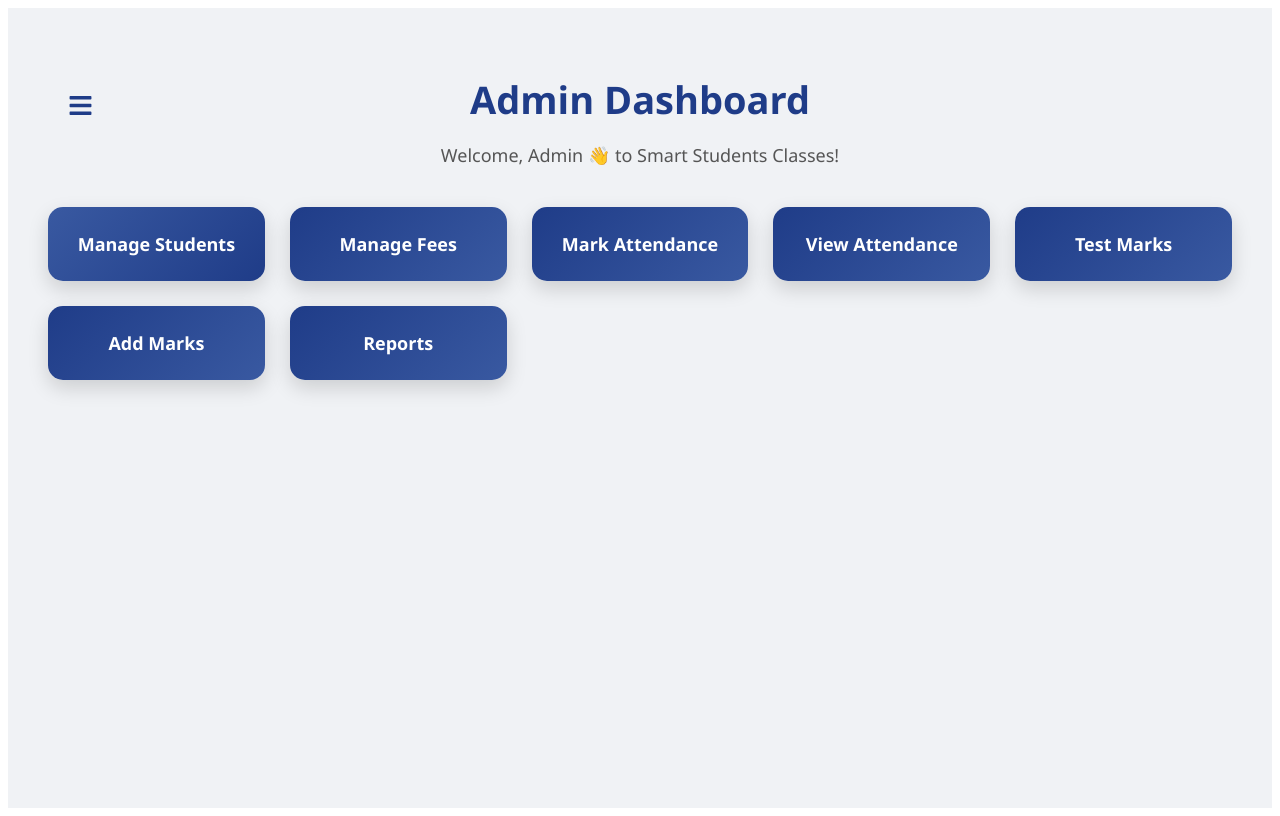
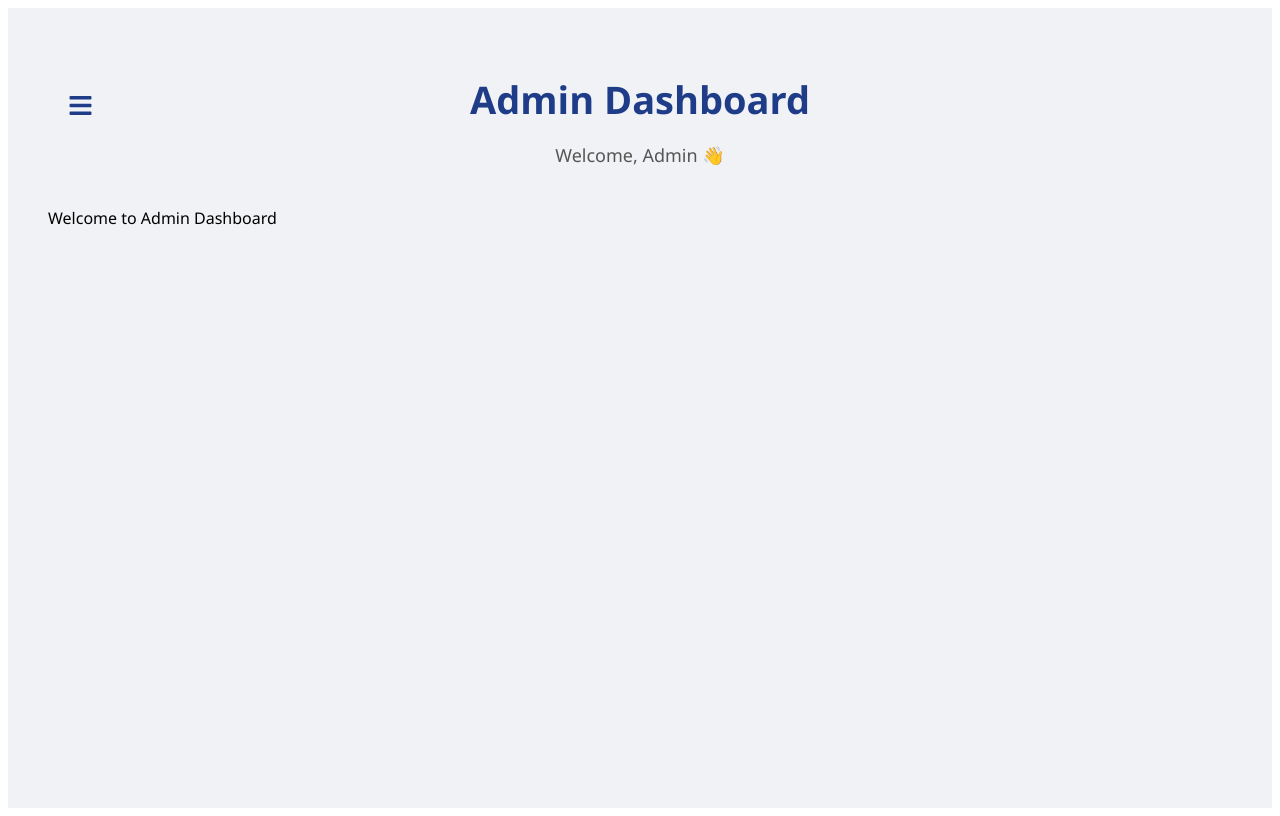
Before and after one commit to Nitesh-Codez/student-management-frontend, a React (Create React App) app: page /admin in a window 1280 px wide. Built offline with nearby package versions, Linux system fonts and the light colour scheme.

Commit message:
update frontend

```diff
--- a/src/App.js
+++ b/src/App.js
@@ -25,6 +25,7 @@ function App() {
 
         {/* Admin Routes */}
         <Route path="/admin" element={<AdminDashboard />}>
+          <Route index element={<div>Welcome to Admin Dashboard</div>} />
           <Route path="manage-students" element={<ManageStudents />} />
           <Route path="manage-fees" element={<AdminFees />} />
           <Route path="mark-attendance" element={<MarkAttendance />} />
--- a/src/pages/AdminDashboard.jsx
+++ b/src/pages/AdminDashboard.jsx
@@ -1,22 +1,18 @@
 import React, { useState } from "react";
-import { Link } from "react-router-dom";
+import { Link, Outlet } from "react-router-dom";
 import { FaBars } from "react-icons/fa";
-
-// Correct import path
-import AdminAddMarks from "./AdminAddMarks";
 
 const AdminDashboard = () => {
   const [sidebarOpen, setSidebarOpen] = useState(false);
-  const [activeLink, setActiveLink] = useState("Manage Students");
 
   const links = [
-    { title: "Manage Students", path: "/admin/manage-students" },
-    { title: "Manage Fees", path: "/admin/manage-fees" },
-    { title: "Mark Attendance", path: "/admin/mark-attendance" },
-    { title: "View Attendance", path: "/admin/attendance-view" },
-    { title: "Test Marks", path: "/admin/testmarks" },
-    { title: "Add Marks", path: "/admin/add-marks" },
-    { title: "Reports", path: "/admin/reports" },
+    { title: "Manage Students", path: "manage-students" },
+    { title: "Manage Fees", path: "manage-fees" },
+    { title: "Mark Attendance", path: "mark-attendance" },
+    { title: "View Attendance", path: "attendance-view" },
+    { title: "Test Marks", path: "testmarks" },
+    { title: "Add Marks", path: "add-marks" },
+    { title: "Reports", path: "reports" },
   ];
 
   return (
@@ -35,13 +31,7 @@ const AdminDashboard = () => {
             <li key={link.title}>
               <Link
                 to={link.path}
-                style={{
-                  ...sidebarLink,
-                  backgroundColor: activeLink === link.title ? "#3959a1" : "transparent",
-                  opacity: sidebarOpen ? 1 : 0,
-                  pointerEvents: sidebarOpen ? "auto" : "none",
-                }}
-                onClick={() => setActiveLink(link.title)}
+                style={sidebarLink}
               >
                 {link.title}
               </Link>
@@ -52,7 +42,6 @@ const AdminDashboard = () => {
 
       {/* Main Content */}
       <div style={main}>
-        {/* Hamburger + Header */}
         <div style={header}>
           <FaBars
             size={25}
@@ -61,128 +50,27 @@ const AdminDashboard = () => {
             onClick={() => setSidebarOpen(!sidebarOpen)}
           />
           <h1 style={heading}>Admin Dashboard</h1>
-          <p style={welcomeText}>Welcome, Admin 👋 to Smart Students Classes!</p>
+          <p style={welcomeText}>Welcome, Admin 👋</p>
         </div>
 
-        {/* Cards Section */}
-        <div style={cardsContainer}>
-          {links.map((link) => (
-            <Link key={link.title} to={link.path} style={{ textDecoration: "none" }}>
-              <div
-                className="card"
-                style={{
-                  ...card,
-                  background:
-                    activeLink === link.title
-                      ? "linear-gradient(135deg, #3959a1, #1f3c88)"
-                      : "linear-gradient(135deg, #1f3c88, #3959a1)",
-                }}
-                onClick={() => setActiveLink(link.title)}
-              >
-                {link.title}
-              </div>
-            </Link>
-          ))}
+        {/* Outlet for nested admin routes */}
+        <div style={{ marginTop: "30px" }}>
+          <Outlet />
         </div>
-
-        {/* Render Add Marks if active */}
-        {activeLink === "Add Marks" && <AdminAddMarks />}
-
-        {/* Card hover animation */}
-        <style>{`
-          .card:hover {
-            transform: translateY(-6px) scale(1.05);
-            box-shadow: 0 15px 30px rgba(0,0,0,0.3);
-          }
-        `}</style>
       </div>
     </div>
   );
 };
 
-// Page layout
-const page = {
-  display: "flex",
-  minHeight: "100vh",
-  fontFamily: "'Segoe UI', Tahoma, Geneva, Verdana, sans-serif",
-  background: "#f0f2f5",
-};
-
-// Sidebar
-const sidebar = {
-  background: "linear-gradient(180deg, #1f3c88, #3959a1)",
-  color: "#fff",
-  display: "flex",
-  flexDirection: "column",
-  overflow: "hidden",
-  transition: "0.3s",
-};
-
-const sidebarHeader = {
-  fontSize: "24px",
-  fontWeight: "700",
-  marginBottom: "30px",
-  textAlign: "center",
-};
-
-const sidebarLinks = {
-  listStyle: "none",
-  padding: 0,
-};
-
-const sidebarLink = {
-  display: "block",
-  padding: "12px 15px",
-  borderRadius: "10px",
-  color: "#fff",
-  marginBottom: "10px",
-  transition: "all 0.3s ease",
-};
-
-// Main content
-const main = {
-  flex: 1,
-  padding: "40px",
-  position: "relative",
-};
-
-// Header
-const header = {
-  marginBottom: "40px",
-  textAlign: "center",
-  position: "relative",
-};
-
-const heading = {
-  fontSize: "38px",
-  color: "#1f3c88",
-  marginBottom: "10px",
-  fontWeight: "700",
-};
-
-const welcomeText = {
-  fontSize: "18px",
-  color: "#555",
-};
-
-// Cards container
-const cardsContainer = {
-  display: "grid",
-  gridTemplateColumns: "repeat(auto-fit, minmax(180px, 1fr))",
-  gap: "25px",
-};
-
-// Card style
-const card = {
-  color: "#fff",
-  padding: "25px 20px",
-  borderRadius: "15px",
-  fontSize: "18px",
-  fontWeight: "600",
-  textAlign: "center",
-  cursor: "pointer",
-  transition: "all 0.3s ease",
-  boxShadow: "0 8px 20px rgba(0,0,0,0.15)",
-};
+// Styles
+const page = { display: "flex", minHeight: "100vh", fontFamily: "'Segoe UI', Tahoma, Geneva, Verdana, sans-serif", background: "#f0f2f5" };
+const sidebar = { background: "linear-gradient(180deg, #1f3c88, #3959a1)", color: "#fff", display: "flex", flexDirection: "column", overflow: "hidden", transition: "0.3s" };
+const sidebarHeader = { fontSize: "24px", fontWeight: "700", marginBottom: "30px", textAlign: "center" };
+const sidebarLinks = { listStyle: "none", padding: 0 };
+const sidebarLink = { display: "block", padding: "12px 15px", borderRadius: "10px", color: "#fff", marginBottom: "10px", textDecoration: "none" };
+const main = { flex: 1, padding: "40px", position: "relative" };
+const header = { marginBottom: "40px", textAlign: "center", position: "relative" };
+const heading = { fontSize: "38px", color: "#1f3c88", marginBottom: "10px", fontWeight: "700" };
+const welcomeText = { fontSize: "18px", color: "#555" };
 
 export default AdminDashboard;
```
